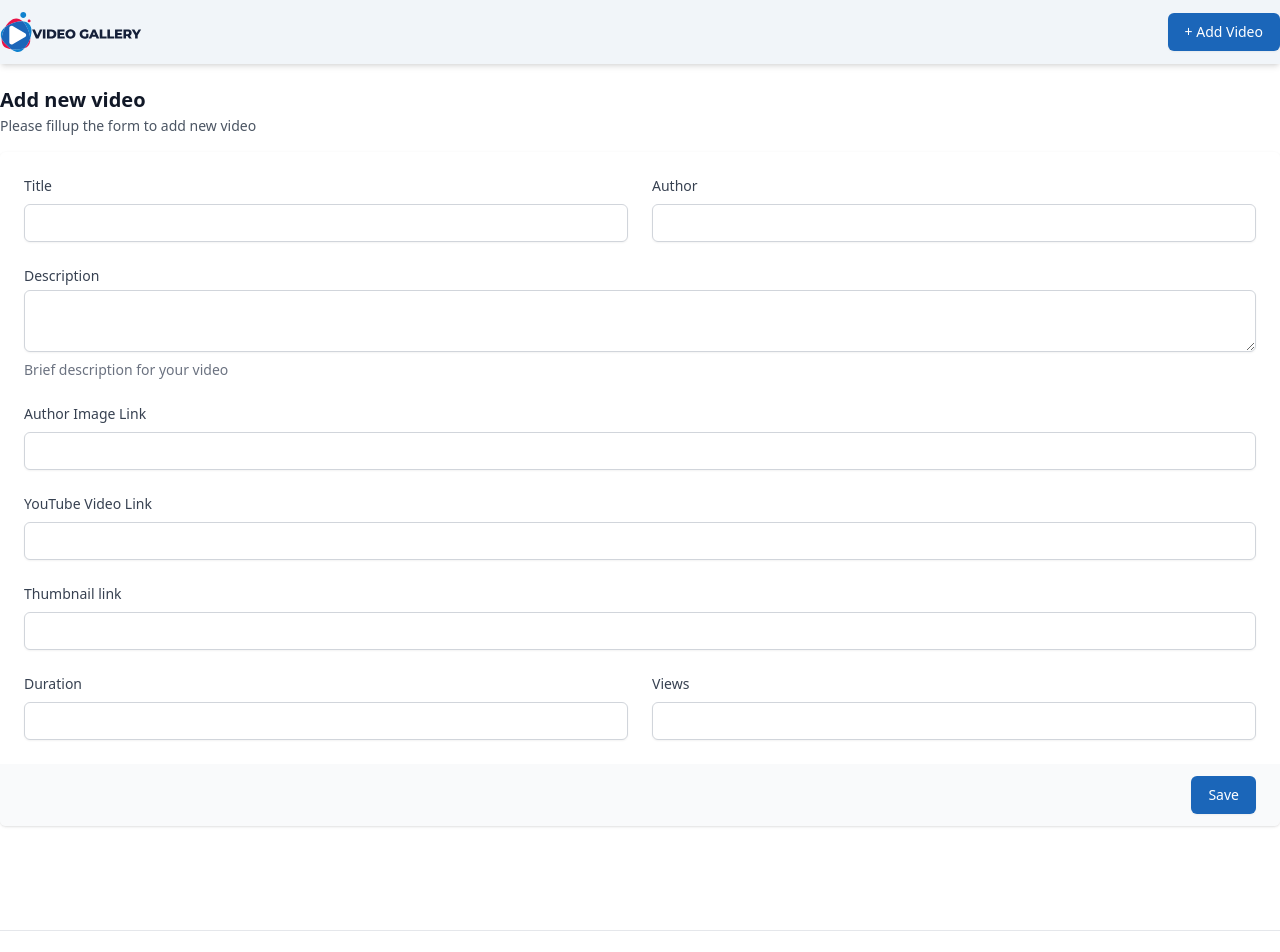
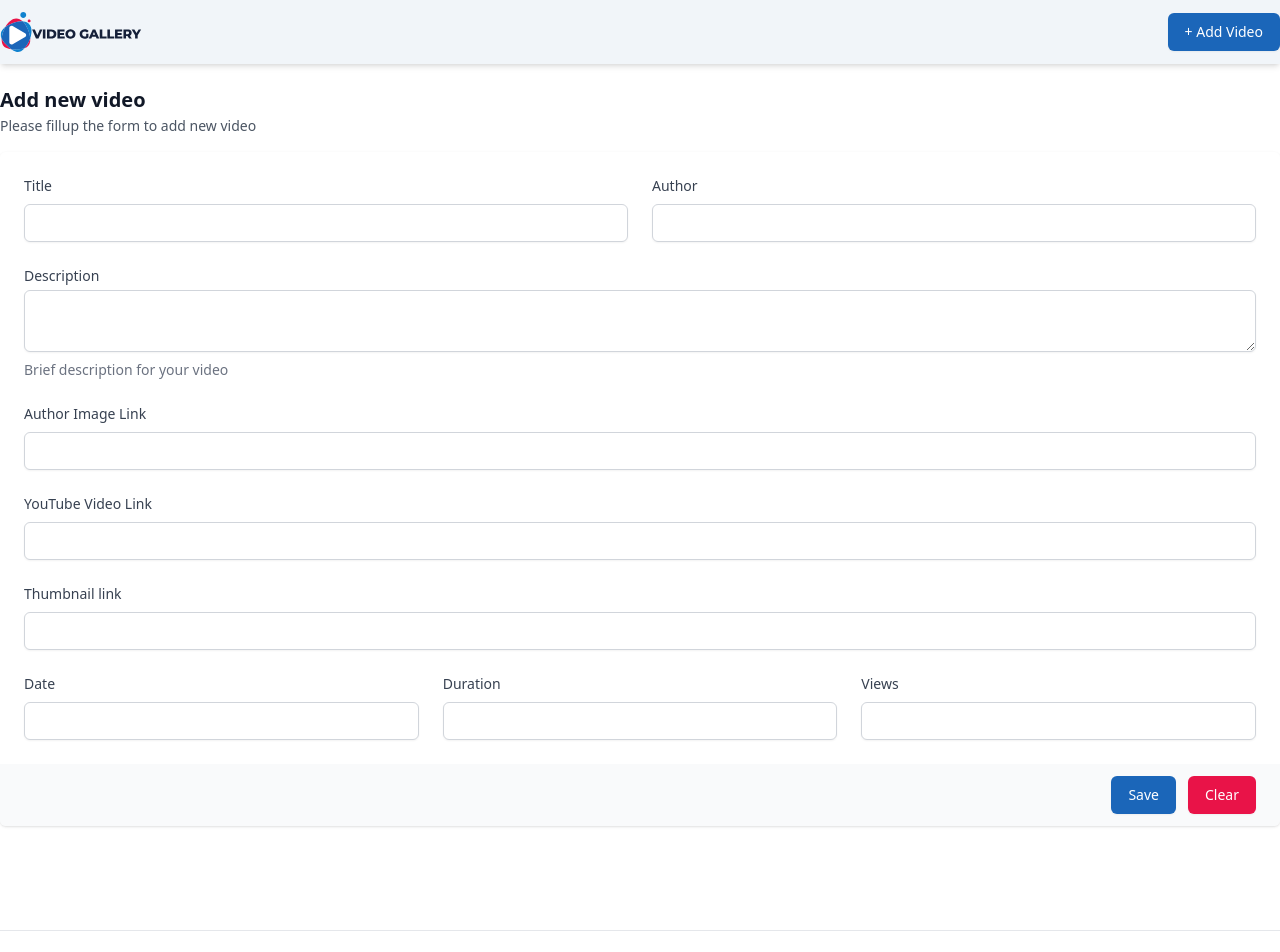
Before and after one commit to parvez-prottoy/CRUD-Video-Gallery-Application, a React (Vite) app in the folder client/: page /videos/add in a window 1280 px wide. Shown: the top 952 px of the page. Built offline with nearby package versions, Linux system fonts and the light colour scheme.

Commit message:
added client add new video

```diff
--- a/client/package.json
+++ b/client/package.json
@@ -13,6 +13,7 @@
     "@reduxjs/toolkit": "^2.2.7",
     "react": "^18.3.1",
     "react-dom": "^18.3.1",
+    "react-hot-toast": "^2.4.1",
     "react-icons": "^5.3.0",
     "react-player": "^2.16.0",
     "react-redux": "^9.1.2",
--- a/client/src/components/add/Form.jsx
+++ b/client/src/components/add/Form.jsx
@@ -1,54 +1,123 @@
-import React from "react";
+import React, { useState } from "react";
 import TextInput from "../../ui/TextInput";
 import TextArea from "../../ui/TextArea";
+import { useAddVideoMutation } from "../../features/api/apiSlice";
+import Error from "../../ui/Error";
+import { useNavigate } from "react-router-dom";
+import toast from "react-hot-toast";
 
 const Form = () => {
+  const navigate = useNavigate();
+  const [addVideo, { isLoading, isError, isSuccess }] = useAddVideoMutation();
+  const initialState = {
+    title: "",
+    description: "",
+    author: "",
+    image: "",
+    date: "",
+    duration: "",
+    views: "",
+    link: "",
+    thumbnail: "",
+  };
+  const [inputValues, setInputValues] = useState({ ...initialState });
+  const handleChange = (e) => {
+    setInputValues({
+      ...inputValues,
+      [e.target.name]: e.target.value,
+    });
+  };
+  const handleSubmit = (e) => {
+    e.preventDefault();
+    addVideo(inputValues);
+    toast.success("Video was added successfully");
+    navigate("/");
+  };
+  const clearInputValues = () => {
+    setInputValues({ ...initialState });
+  };
+
   return (
     <>
-      <form action="#" method="POST">
+      <form onSubmit={handleSubmit} method="POST">
         <div className="shadow overflow-hidden sm:rounded-md">
           <div className="px-4 py-5 bg-white sm:p-6">
             <div className="grid grid-cols-6 gap-6">
               <div className="col-span-6 sm:col-span-3">
-                <TextInput title="Title" />
+                <TextInput onChange={handleChange} name="title" title="Title" />
               </div>
 
               <div className="col-span-6 sm:col-span-3">
-                <TextInput title="Author" />
+                <TextInput
+                  onChange={handleChange}
+                  name="author"
+                  title="Author"
+                />
               </div>
 
               <div className="col-span-6">
-                <TextArea title="Description" />
+                <TextArea
+                  onChange={handleChange}
+                  name="description"
+                  title="Description"
+                />
               </div>
 
               <div className="col-span-6">
-                <TextInput title="Author Image Link" />
+                <TextInput
+                  onChange={handleChange}
+                  name="image"
+                  title="Author Image Link"
+                />
               </div>
               <div className="col-span-6">
-                <TextInput title="YouTube Video Link" />
+                <TextInput
+                  onChange={handleChange}
+                  name="link"
+                  title="YouTube Video Link"
+                />
               </div>
 
               <div className="col-span-6">
-                <TextInput title="Thumbnail link" />
+                <TextInput
+                  onChange={handleChange}
+                  name="thumbnail"
+                  title="Thumbnail link"
+                />
               </div>
 
-              <div className="col-span-6 sm:col-span-3">
-                <TextInput title="Duration" />
+              <div className="col-span-6 sm:col-span-2">
+                <TextInput onChange={handleChange} name="date" title="Date" />
               </div>
-
-              <div className="col-span-6 sm:col-span-3">
-                <TextInput title="Views" />
+              <div className="col-span-6 sm:col-span-2">
+                <TextInput
+                  onChange={handleChange}
+                  name="duration"
+                  title="Duration"
+                />
+              </div>
+              <div className="col-span-6 sm:col-span-2">
+                <TextInput onChange={handleChange} name="views" title="Views" />
               </div>
             </div>
           </div>
           <div className="px-4 py-3 bg-gray-50 text-right sm:px-6">
             <button
+              disabled={isLoading}
               type="submit"
-              className="inline-flex justify-center py-2 px-4 border border-transparent shadow-sm text-sm font-medium rounded-md text-white bg-[#1b66b9]  hover:hover:bg-[#e91348] duration-200 focus:outline-none focus:ring-0 focus:ring-offset-0 focus:ring-indigo-500"
+              className="inline-flex justify-center py-2 px-4 border border-transparent shadow-sm text-sm font-medium rounded-md text-white bg-[#1b66b9]   duration-200 focus:outline-none focus:ring-0 focus:ring-offset-0 focus:ring-indigo-500 me-3"
             >
-              Save
+              {isLoading ? "Loading..." : "Save"}
+            </button>
+            <button
+              type="reset"
+              onClick={clearInputValues}
+              className="inline-flex justify-center py-2 px-4 border border-transparent shadow-sm text-sm font-medium rounded-md text-white bg-[#e91348]   duration-200 focus:outline-none focus:ring-0 focus:ring-offset-0 focus:ring-indigo-500"
+            >
+              Clear
             </button>
           </div>
+          {isError && <Error message="There was an error adding video!" />}
         </div>
       </form>
     </>
--- a/client/src/components/videos/Video.jsx
+++ b/client/src/components/videos/Video.jsx
@@ -27,11 +27,11 @@ const Video = ({ video }) => {
           </Link>
 
           <div className="flex flex-col">
-            <Link to={`/videos/1`}>
+            <Link to={`/videos/${_id}`}>
               <p className="text-slate-900 text-sm font-semibold">{title}</p>
             </Link>
             <Link
-              to={`/videos/1`}
+              to={`/videos/${_id}`}
               className="text-gray-400 text-xs mt-2 hover:text-gray-600"
             >
               {author}
--- a/client/src/features/api/apiSlice.js
+++ b/client/src/features/api/apiSlice.js
@@ -22,8 +22,20 @@ const apiSlice = createApi({
         { type: "RelatedVideos", id: arg.id },
       ],
     }),
+    addVideo: builder.mutation({
+      query: (data) => ({
+        url: "/videos",
+        method: "POST",
+        body: data,
+      }),
+      invalidatesTags: ["Videos"],
+    }),
   }),
 });
-export const { useGetVideosQuery, useGetVideoQuery, useGetRelatedVideosQuery } =
-  apiSlice;
+export const {
+  useGetVideosQuery,
+  useGetVideoQuery,
+  useGetRelatedVideosQuery,
+  useAddVideoMutation,
+} = apiSlice;
 export default apiSlice;
--- a/client/src/main.jsx
+++ b/client/src/main.jsx
@@ -4,10 +4,12 @@ import App from "./App.jsx";
 import "./index.css";
 import { Provider } from "react-redux";
 import store from "./app/store";
+import { Toaster } from "react-hot-toast";
 
 createRoot(document.getElementById("root")).render(
   <StrictMode>
     <Provider store={store}>
+      <Toaster position="top-right" reverseOrder={false} />
       <App />
     </Provider>
   </StrictMode>
--- a/client/src/ui/TextArea.jsx
+++ b/client/src/ui/TextArea.jsx
@@ -16,6 +16,7 @@ const TextArea = ({ title, ...attributes }) => {
           rows="3"
           className="shadow-sm focus:ring-indigo-500 focus:border-indigo-500 mt-1 block w-full sm:text-sm border border-gray-300 rounded-md"
           {...attributes}
+          required
         ></textarea>
       </div>
       <p className="mt-2 text-sm text-gray-500">
--- a/client/src/ui/TextInput.jsx
+++ b/client/src/ui/TextInput.jsx
@@ -16,6 +16,7 @@ const TextInput = ({ title, ...attributes }) => {
         autoComplete="given-name"
         className="mt-2 p-2  block w-full shadow-sm sm:text-sm border border-gray-300 rounded-md"
         {...attributes}
+        required
       />
     </>
   );
```
Also changed, not shown: 1 other file (tests, documents, lock files or other folders).
